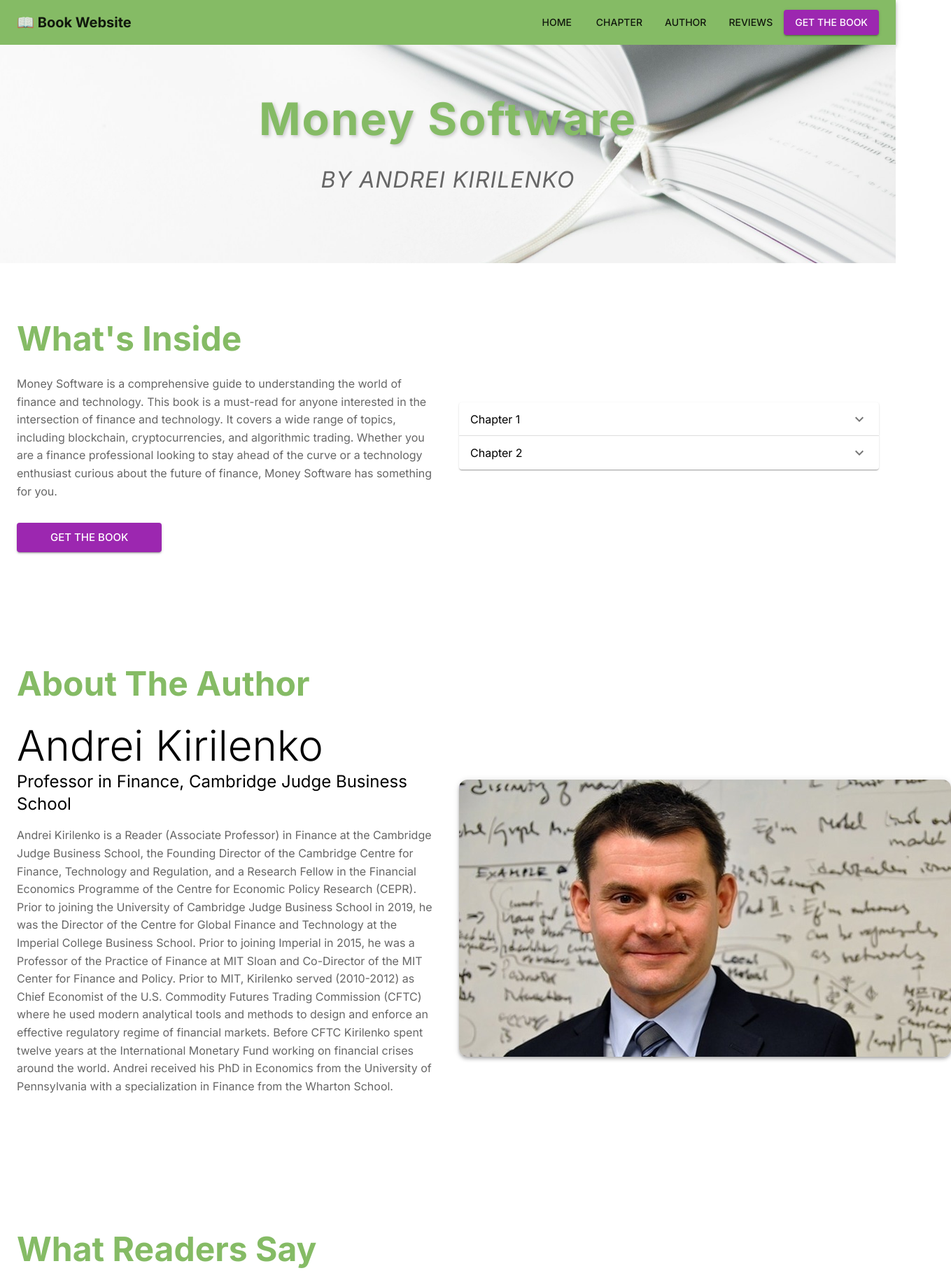
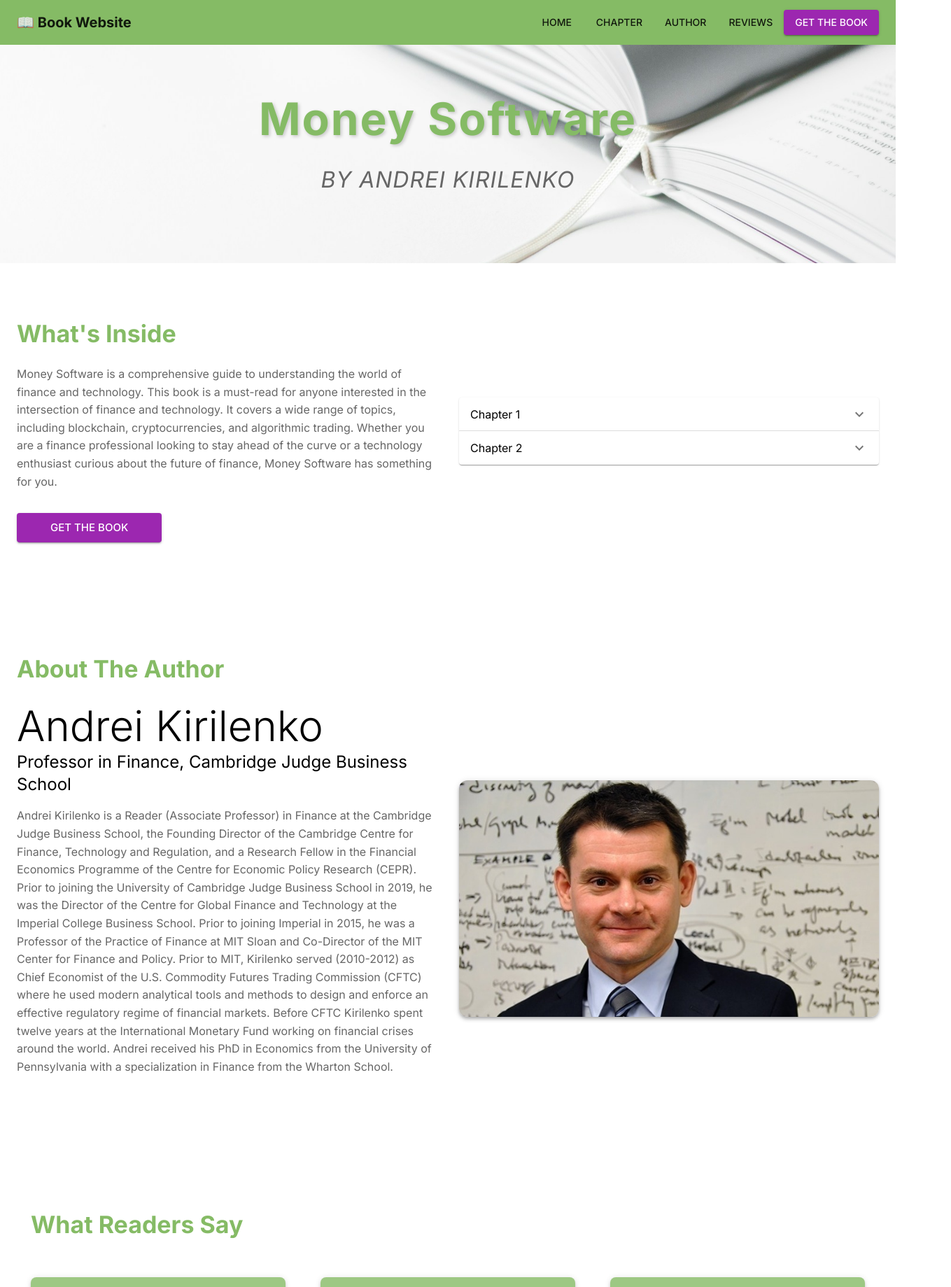
Before and after one commit to o-k-88/money-software, a React (Vite) app: page / in a window 1280 px wide. Shown: the top 1839 px of the page at 70% size, 1359 px wide, since content can reach past the window. Built offline with nearby package versions, Linux system fonts and the light colour scheme.

Commit message:
h3->h4 fix

```diff
--- a/src/pages/HomePage/HomePage.jsx
+++ b/src/pages/HomePage/HomePage.jsx
@@ -100,7 +100,7 @@ const Homepage = () => {
         <Container maxWidth="xl">
           <Grid container spacing={4} alignItems="center">
             <Grid item xs={12} md={6}>
-              <Typography variant="h3" sx={{ fontWeight: 700, color: "primary.main", mb: 3 }}>
+              <Typography variant="h4" sx={{ fontWeight: 700, color: "primary.main", mb: 3 }}>
                 What's Inside
               </Typography>
               <Typography variant="body1" sx={{ color: "text.secondary", lineHeight: 1.6, mb: 4 }}>
@@ -154,7 +154,7 @@ const Homepage = () => {
       </Box>
       <Box component="section" id="author" sx={{ py: { xs: 6, md: 10 } }}>
         <Container maxWidth="xl">
-          <Typography variant="h3" sx={{ fontWeight: 700, color: "primary.main", mb: 3 }}>
+          <Typography variant="h4" sx={{ fontWeight: 700, color: "primary.main", mb: 3 }}>
             About The Author
           </Typography>
 
@@ -194,6 +194,7 @@ const Homepage = () => {
                 src={andreiImg}
                 alt="Author Image"
                 sx={{
+                  width: "100%",
                   height: "auto",
                   borderRadius: "12px",
                   boxShadow: 4,
@@ -211,7 +212,10 @@ const Homepage = () => {
 
       <Box component="section" id="reviews" sx={{ py: { xs: 6, md: 10 } }}>
         <Container maxWidth="xl">
-          <Typography variant="h3" sx={{ fontWeight: 700, color: "primary.main", mb: 3 }}>
+          <Typography
+            variant="h4"
+            sx={{ fontWeight: 700, color: "primary.main", mb: 3, paddingLeft: "20px" }}
+          >
             What Readers Say
           </Typography>
           <CustomSlider feedbacks={feedbacks} />
```
